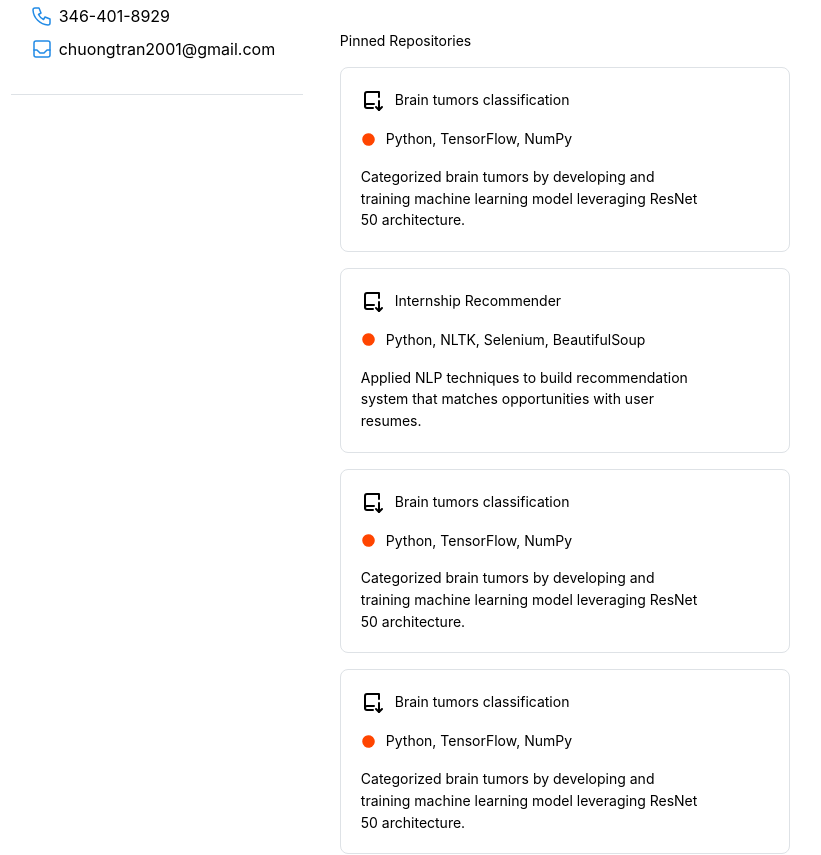
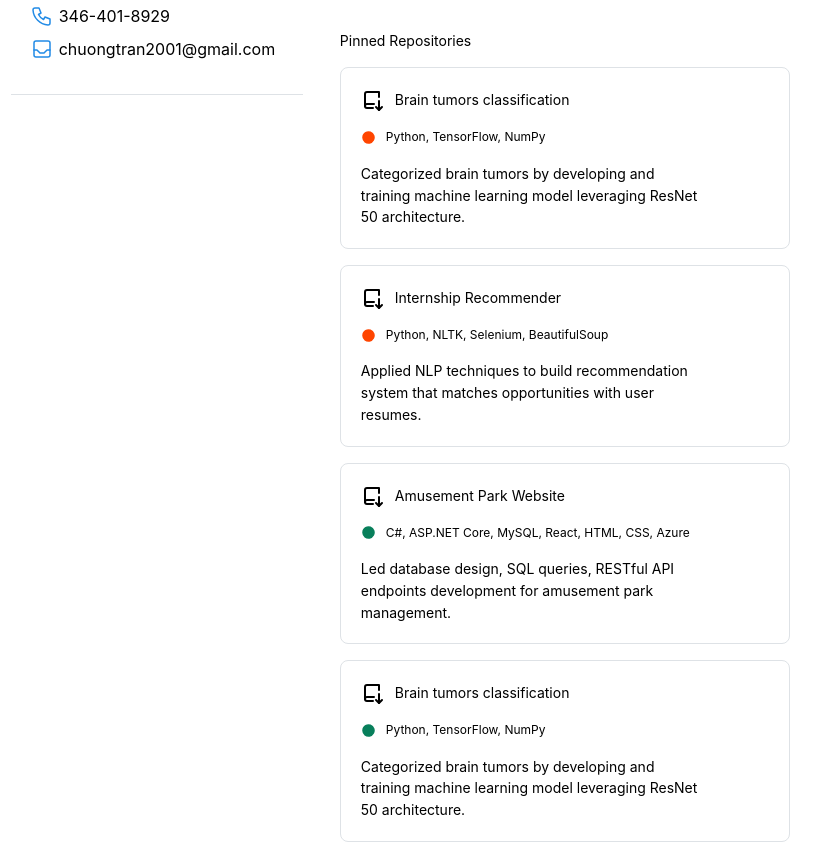
Before and after one commit to Madhurik067307/portfolio-website, a Next.js app: page / in a window 1280 px wide. Shown: the part 524-1379 px from the top of the page, without its empty margins (57-878 px from the left). Built offline with nearby package versions, Linux system fonts and the light colour scheme.

Commit message:
modified circle color

```diff
--- a/src/app/page.tsx
+++ b/src/app/page.tsx
@@ -16,6 +16,7 @@ export default function Home() {
       id: "1",
       title: "Brain tumors classification",
       githubLink: "https://github.com/chuongtran01/brain-tumors-classification",
+      dotColor: "orange",
       technologies: "Python, TensorFlow, NumPy",
       description:
         "Categorized brain tumors by developing and training machine learning model leveraging ResNet 50 architecture.",
@@ -24,24 +25,27 @@ export default function Home() {
       id: "2",
       title: "Internship Recommender",
       githubLink: "https://github.com/chuongtran01/internship-recommender",
+      dotColor: "orange",
       technologies: "Python, NLTK, Selenium, BeautifulSoup",
       description:
         "Applied NLP techniques to build recommendation system that matches opportunities with user resumes.",
     },
 
     {
-      id: "1",
-      title: "Brain tumors classification",
+      id: "3",
+      title: "Amusement Park Website",
       githubLink: "",
-      technologies: "Python, TensorFlow, NumPy",
+      dotColor: "green",
+      technologies: "C#, ASP.NET Core, MySQL, React, HTML, CSS, Azure",
       description:
-        "Categorized brain tumors by developing and training machine learning model leveraging ResNet 50 architecture.",
+        "Led database design, SQL queries, RESTful API endpoints development for amusement park management.",
     },
 
     {
       id: "1",
       title: "Brain tumors classification",
-      githubLink: "",
+      githubLink: "https://github.com/chuongtran01/Park-Database",
+      dotColor: "green",
       technologies: "Python, TensorFlow, NumPy",
       description:
         "Categorized brain tumors by developing and training machine learning model leveraging ResNet 50 architecture.",
--- a/src/components/repository-component/Repository.module.css
+++ b/src/components/repository-component/Repository.module.css
@@ -73,8 +73,12 @@
   margin: 1rem 0;
 }
 
-.technologies_circle {
+.technologies_circle_orange {
   color: orangered;
+}
+
+.technologies_circle_green {
+  color: var(--mantine-color-teal-9);
 }
 
 .connect_title_container {
--- a/src/components/repository-component/Repository.tsx
+++ b/src/components/repository-component/Repository.tsx
@@ -7,6 +7,7 @@ import { IconBookDownload, IconCircleFilled } from "@tabler/icons-react";
 export interface RepositoryProps {
   id: string;
   title: string;
+  dotColor: string;
   githubLink: string;
   technologies: string;
   description: string;
@@ -20,6 +21,7 @@ const RepositoryComponent = ({
   id,
   title,
   githubLink,
+  dotColor,
   technologies,
   description,
 }: RepositoryProps) => {
@@ -35,9 +37,9 @@ const RepositoryComponent = ({
         <div className={classes.technologies_container}>
           <IconCircleFilled
             size={"15px"}
-            className={classes.technologies_circle}
+            className={classes["technologies_circle_" + dotColor]}
           />
-          <Text className={classes.technologies} fz={"sm"}>
+          <Text className={classes.technologies} fz={"xs"}>
             {technologies}
           </Text>
         </div>
@@ -63,6 +65,7 @@ export default function Repository({ repositories }: RepositoryComponentProps) {
             technologies={repo.technologies}
             githubLink={repo.githubLink}
             description={repo.description}
+            dotColor={repo.dotColor}
           />
         ))}
       </div>
```
